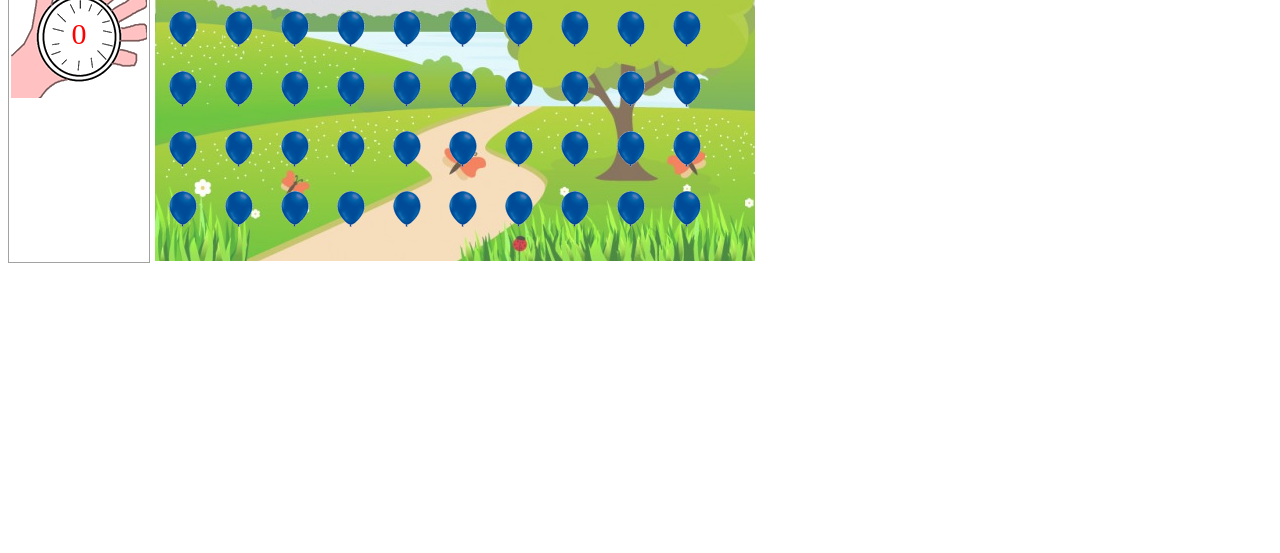
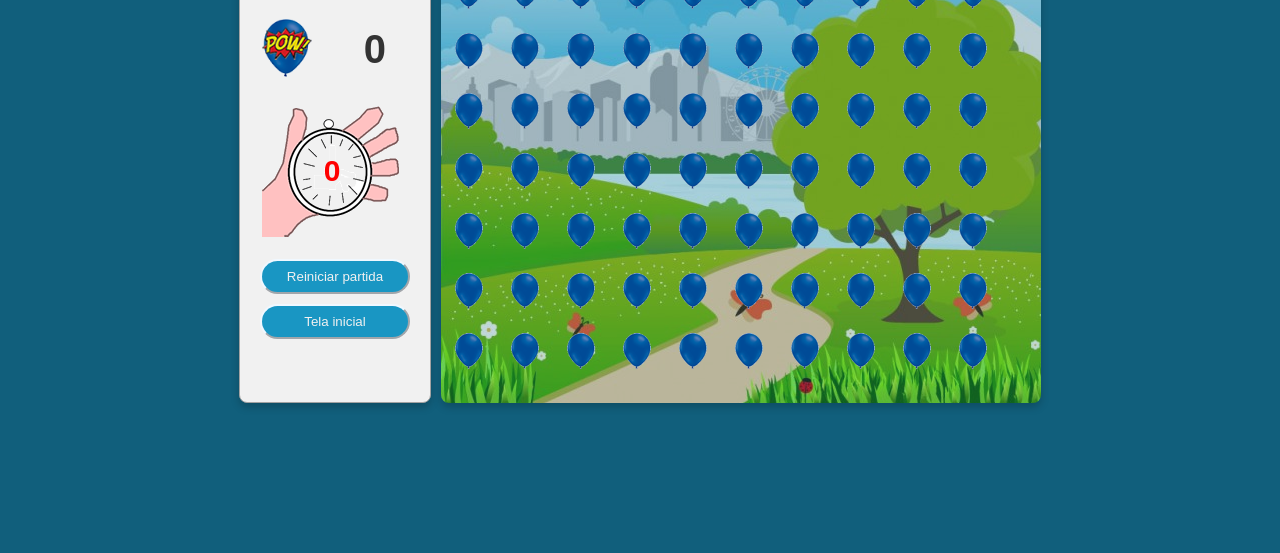
Before and after one commit to mattos251/javascript, a plain HTML site: page jogo.html in a window 1280 px wide. Shown: the part 247-800 px from the top of the page. Drawn offline with Linux system fonts and the light colour scheme.

Commit message:
fix: abstracting what css, html and js are

```diff
--- /dev/null
+++ b/css/index.css
@@ -0,0 +1,82 @@
+/* Estilos Gerais */
+* {
+  margin: 0;
+  padding: 0;
+  box-sizing: border-box;
+  font-family: Arial, sans-serif;
+}
+
+body {
+  display: flex;
+  align-items: center;
+  justify-content: center;
+  height: 100vh;
+  background-color: #f0f8ff;
+}
+
+.container {
+  text-align: center;
+  padding: 2rem;
+  border-radius: 10px;
+  box-shadow: 0 4px 8px rgba(0, 0, 0, 0.2);
+  background-color: #ffffff;
+  max-width: 400px;
+  width: 100%;
+}
+
+h1 {
+  font-size: 2rem;
+  color: #333;
+  margin-bottom: 1.5rem;
+}
+
+.level-selection {
+  margin-bottom: 1rem;
+  color: #555;
+  align-items: center;
+  display: flex;
+}
+
+.level-selection label {
+  font-size: 1.2rem;
+  font-size: 15px;
+  display: flex;
+  align-items: center;
+}
+
+#nivel_jogo {
+  padding: 0.5rem;
+  font-size: 1rem;
+  width: 100%;
+  border: 1px solid #ccc;
+  border-radius: 5px;
+}
+
+/* Botão de Início */
+.start-button {
+  display: flex;
+  width: 100%;
+  align-items: center;
+  justify-content: center;
+  gap: 0.5rem;
+  padding: 0.8rem 1.5rem;
+  margin-top: 1.5rem;
+  font-size: 1.2rem;
+  font-weight: bold;
+  color: #ffffff;
+  background-color: #3e8d99;
+
+  border: none;
+  border-radius: 5px;
+  cursor: pointer;
+  transition: background-color 0.3s ease;
+}
+
+.start-button img {
+  height: 24px;
+  width: 24px;
+}
+
+.start-button:hover {
+  background-color: #3e8d99;
+}
--- /dev/null
+++ b/css/jogo.css
@@ -0,0 +1,94 @@
+/* Reset básico */
+* {
+  margin: 0;
+  padding: 0;
+  box-sizing: border-box;
+}
+
+body {
+  display: flex;
+  align-items: center;
+  justify-content: center;
+  min-height: 100vh;
+  background-color: #115f7c;
+  font-family: Arial, sans-serif;
+}
+
+/* Estilo da barra lateral */
+.sidebar {
+  float: left;
+  width: auto;
+  height: 500px;
+  background-color: #f1f1f1;
+  border: 1px solid #a2a2a2;
+  padding: 20px;
+  margin-right: 10px;
+  border-radius: 8px;
+  box-shadow: 0px 4px 8px rgba(0, 0, 0, 0.2);
+}
+
+.sidebar table {
+  width: 100%;
+  margin-bottom: 20px;
+}
+
+.sidebar img {
+  width: 50px;
+  height: auto;
+}
+
+.score {
+  font-size: 40px;
+  color: #333;
+  font-weight: bold;
+}
+
+/* Estilo do cronômetro */
+.timer td {
+  background: url("../imagens/cronometro.png") no-repeat center center;
+  background-size: contain;
+  width: 140px;
+  height: 132px;
+  display: flex;
+  align-items: center;
+  justify-content: center;
+}
+
+.timer span {
+  color: red;
+  font-size: 30px;
+  font-weight: bold;
+}
+
+/* Estilo do cenário do jogo */
+#cenario {
+  float: left;
+  width: 600px;
+  height: 500px;
+  background: url("../imagens/cenario.png") no-repeat center bottom;
+  background-size: cover;
+  border-radius: 8px;
+  box-shadow: 0px 4px 8px rgba(0, 0, 0, 0.2);
+}
+
+.botao-voltar {
+  display: flex;
+  justify-content: center;
+  width: 100%;
+  margin: 5px;
+}
+.botao button {
+  display: flex;
+  justify-content: center;
+  width: 150px;
+  padding: 8px;
+  border-radius: 50px;
+  cursor: pointer;
+  background: #1996c3;
+  color: #f1f1f1;
+  border-color: aliceblue;
+  margin-bottom: 10px;
+}
+.botao button:hover {
+  background: #1681a8;
+}
--- a/jogo.html
+++ b/jogo.html
@@ -1,51 +1,56 @@
-<!DOCTYPE HTML>
+<!DOCTYPE html>
 <html lang="pt-br">
   <head>
-		<meta charset="UTF-8">
-
-		<title>Estourando balões</title>
-
-		<script src="jogo.js"></script>
-
+    <meta charset="UTF-8" />
+    <title>Estourando Balões</title>
+    <link rel="stylesheet" href="./css/jogo.css" />
+    <script src="./js/jogo.js"></script>
   </head>
-
   <body onload="iniciaJogo()">
-		<div style="float:left; width:auto; height:500px; background: #FFF; border: solid 1px #A2A2A2; margin-right: 5px;">
-			<table border="0">
+    <div>
+      <div class="sidebar">
+        <table>
           <tr>
             <td>
-						<img src="imagens/balao_azul_grande.png" />
+              <img src="imagens/balao_azul_grande.png" alt="Balão Inteiro" />
             </td>
             <td>
-						<span id="baloes_inteiros" style="font-size: 40px;"></span>
+              <span id="baloes_inteiros" class="score"></span>
             </td>
           </tr>
         </table>
 
-			<br />
-			<table border="0">
+        <table>
           <tr>
             <td>
-						<img src="imagens/balao_azul_grande_estourado.png" />
+              <img
+                src="imagens/balao_azul_grande_estourado.png"
+                alt="Balão Estourado"
+              />
             </td>
             <td>
-						<span id="baloes_estourados" style="font-size: 40px;"></span>
+              <span id="baloes_estourados" class="score"></span>
             </td>
           </tr>
         </table>
 
-			<br/>
-			<table border="0" style="width: 140px; height: 132px;">
+        <table class="timer">
           <tr>
-					<td style="background: url('imagens/cronometro.png'); text-align:center">
-						<span id="cronometro" style="color: red; font-size: 30px;"></span>
+            <td>
+              <span id="cronometro"></span>
             </td>
           </tr>
         </table>
 
+        <div class="botao">
+          <button onclick="reiniciarJogo()">Reiniciar partida</button>
         </div>
-
-		<div id="cenario" style="float: left; width: 600px; height: 500px; background: url('imagens/cenario.png'); background-position: bottom;"></div>
+        <div class="botao">
+          <button onclick="voltarPagina()">Tela inicial</button>
+        </div>
+      </div>
+      <div id="cenario"></div>
+    </div>
+    <div></div>
   </body>
-
 </html>
--- a/jogo.js
+++ /dev/null
@@ -1,110 +0,0 @@
-var timerId = null; //variável que armazena a chamada da função timeout
-
-function iniciaJogo(){
-
-	var url = window.location.search;
-
-	var nivel_jogo = url.replace("?", "");
-
-	var tempo_segundos = 0;
-
-	if(nivel_jogo == 1) { //1 fácil -> 120segundos
-		tempo_segundos = 120;
-	}
-
-	if(nivel_jogo == 2) { //2 normal -> 60segundos
-		tempo_segundos = 60;
-	}
-
-	if(nivel_jogo == 3) { //3 difícil -> 30segundos
-		tempo_segundos = 30;
-	}
-
-	//inserindo segundos no span
-	document.getElementById('cronometro').innerHTML = tempo_segundos;
-
-	// quantidade de balões
-	var qtde_baloes = 80;
-
-	cria_baloes(qtde_baloes);
-
-	//imprimir qtde baloes inteiros
-	document.getElementById('baloes_inteiros').innerHTML = qtde_baloes;
-	document.getElementById('baloes_estourados').innerHTML = 0;
-
-	contagem_tempo(tempo_segundos + 1)
-
-}
-
-function contagem_tempo(segundos){
-
-	segundos = segundos - 1;
-
-	if(segundos == -1){
-		clearTimeout(timerId); //para a execução da função do settimeout
-		game_over();
-		return false;
-	}
-
-	document.getElementById('cronometro').innerHTML = segundos;
-
-	timerId = setTimeout("contagem_tempo("+segundos+")", 1000);
-}
-
-function game_over(){
-	alert('Fim de jogo, você não conseguiu estourar todos os balões a tempo');
-}
-
-function cria_baloes(qtde_baloes){
-
-	for(var i = 1; i <= qtde_baloes; i++){
-
-		var balao = document.createElement("img");
-		balao.src = 'imagens/balao_azul_pequeno.png';
-		balao.style.margin = '10px';
-		balao.id = 'b'+i;
-		balao.onclick = function(){ estourar(this); };
-
-		document.getElementById('cenario').appendChild(balao);
-	}
-}
-
-function estourar(e){
-
-	var id_balao = e.id;
-
-	document.getElementById(id_balao).src = 'imagens/balao_azul_pequeno_estourado.png';
-
-	pontuacao(-1);
-
-}
-
-function pontuacao(acao){
-
-	var baloes_inteiros = document.getElementById('baloes_inteiros').innerHTML;
-	var baloes_estourados  = document.getElementById('baloes_estourados').innerHTML;
-
-	baloes_inteiros = parseInt(baloes_inteiros);
-	baloes_estourados = parseInt(baloes_estourados);
-
-	baloes_inteiros = baloes_inteiros + acao;
-	baloes_estourados = baloes_estourados - acao;
-
-	document.getElementById('baloes_inteiros').innerHTML = baloes_inteiros;
-	document.getElementById('baloes_estourados').innerHTML = baloes_estourados;
-
-	situacao_jogo(baloes_inteiros);
-
-
-}
-
-function situacao_jogo(baloes_inteiros){
-	if(baloes_inteiros == 0){
-		alert('Parabéns, você conseguiu estourar todos os balões a tempo');
-		parar_jogo();
-	}
-}
-
-function parar_jogo(){
-	clearTimeout(timerId);
-}
--- /dev/null
+++ b/js/jogo.js
@@ -0,0 +1,118 @@
+var timerId = null; //variável que armazena a chamada da função timeout
+
+function iniciaJogo() {
+  var url = window.location.search;
+
+  var nivel_jogo = url.replace("?", "");
+
+  var tempo_segundos = 0;
+
+  if (nivel_jogo == 1) {
+    //1 fácil -> 120segundos
+    tempo_segundos = 120;
+  }
+
+  if (nivel_jogo == 2) {
+    //2 normal -> 60segundos
+    tempo_segundos = 60;
+  }
+
+  if (nivel_jogo == 3) {
+    //3 difícil -> 30segundos
+    tempo_segundos = 30;
+  }
+
+  //inserindo segundos no span
+  document.getElementById("cronometro").innerHTML = tempo_segundos;
+
+  // quantidade de balões
+  var qtde_baloes = 80;
+
+  cria_baloes(qtde_baloes);
+
+  //imprimir qtde baloes inteiros
+  document.getElementById("baloes_inteiros").innerHTML = qtde_baloes;
+  document.getElementById("baloes_estourados").innerHTML = 0;
+
+  contagem_tempo(tempo_segundos + 1);
+}
+
+function contagem_tempo(segundos) {
+  segundos = segundos - 1;
+
+  if (segundos == -1) {
+    clearTimeout(timerId); //para a execução da função do settimeout
+    game_over();
+    return false;
+  }
+
+  document.getElementById("cronometro").innerHTML = segundos;
+
+  timerId = setTimeout("contagem_tempo(" + segundos + ")", 1000);
+}
+
+function game_over() {
+  alert("Fim de jogo, você não conseguiu estourar todos os balões a tempo");
+}
+
+function cria_baloes(qtde_baloes) {
+  for (var i = 1; i <= qtde_baloes; i++) {
+    var balao = document.createElement("img");
+    balao.src = "imagens/balao_azul_pequeno.png";
+    balao.style.margin = "10px";
+    balao.style.cursor = "pointer";
+    balao.id = "b" + i;
+    balao.onclick = function () {
+      estourar(this);
+    };
+
+    document.getElementById("cenario").appendChild(balao);
+  }
+}
+
+function estourar(e) {
+  var id_balao = e.id;
+
+  document.getElementById(id_balao).src =
+    "imagens/balao_azul_pequeno_estourado.png";
+
+  pontuacao(-1);
+}
+
+function pontuacao(acao) {
+  var baloes_inteiros = document.getElementById("baloes_inteiros").innerHTML;
+  var baloes_estourados =
+    document.getElementById("baloes_estourados").innerHTML;
+
+  baloes_inteiros = parseInt(baloes_inteiros);
+  baloes_estourados = parseInt(baloes_estourados);
+
+  baloes_inteiros = baloes_inteiros + acao;
+  baloes_estourados = baloes_estourados - acao;
+
+  document.getElementById("baloes_inteiros").innerHTML = baloes_inteiros;
+  document.getElementById("baloes_estourados").innerHTML = baloes_estourados;
+
+  situacao_jogo(baloes_inteiros);
+}
+
+function situacao_jogo(baloes_inteiros) {
+  if (baloes_inteiros == 0) {
+    alert("Parabéns, você conseguiu estourar todos os balões a tempo");
+    parar_jogo();
+  }
+}
+
+function parar_jogo() {
+  clearTimeout(timerId);
+}
+
+function reiniciarJogo() {
+  parar_jogo();
+  document.getElementById("cenario").innerHTML = "";
+  iniciaJogo();
+}
+
+function voltarPagina() {
+  window.history.back();
+}
```
Also changed, not shown: index.html (+20 -20 lines). Lines whose indentation alone changed are shown as unchanged.
